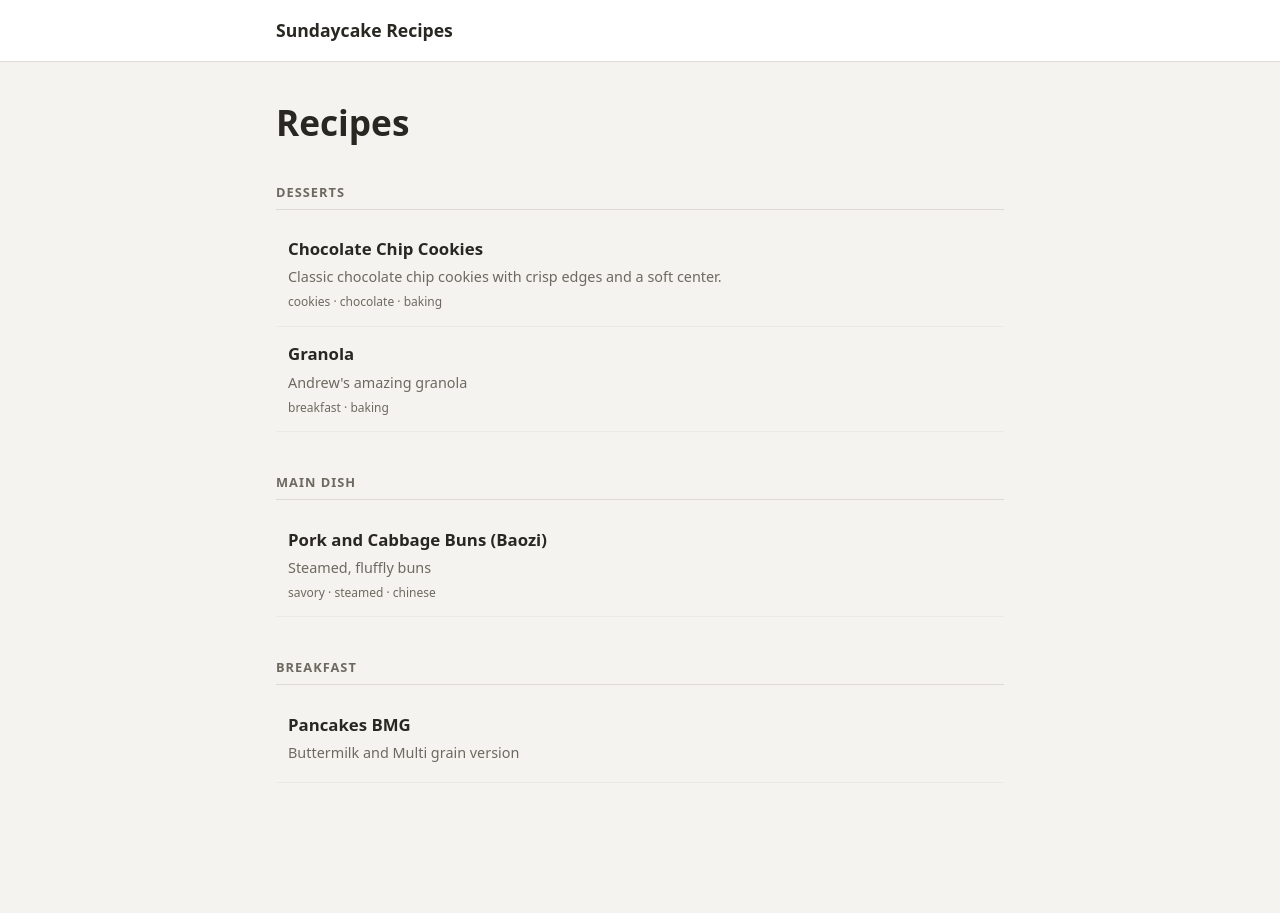
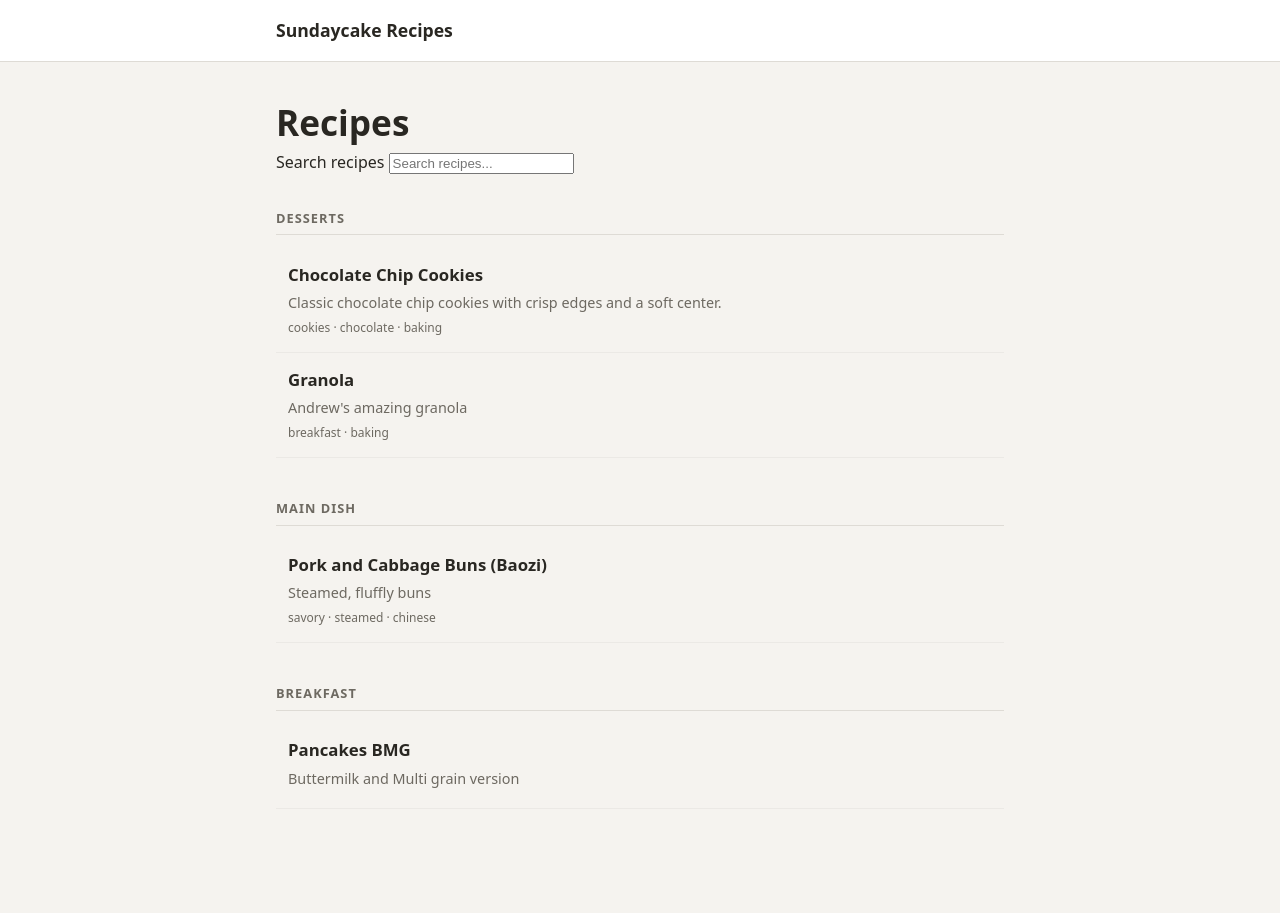
Before and after one commit to sundaycake/recipes, a Jekyll site: the page built from index.md, in a window 1280 px wide. Built offline with Jekyll 4.4.1, drawn with Linux system fonts in a browser that asks for light colours.

Commit message:
Update index.md

```diff
--- a/index.md
+++ b/index.md
@@ -7,55 +7,80 @@ title: Recipes
 
     <header class="recipe-index-header">
         <h1>Recipes</h1>
+
+        <label class="recipe-search-label" for="recipe-search">
+            Search recipes
+        </label>
+
+        <input
+            id="recipe-search"
+            class="recipe-search"
+            type="search"
+            placeholder="Search recipes..."
+            autocomplete="off"
+        >
     </header>
 
-    {% assign categories = site.recipes | map: "category" | uniq | sort %}
 
-    {% for category in categories %}
+    <div id="recipe-results">
 
-        <section class="recipe-index-category">
+        {% assign categories = site.recipes | map: "category" | uniq | sort %}
 
-            <h2>{{ category }}</h2>
+        {% for category in categories %}
 
-            <div class="recipe-index-list">
+            <section
+                class="recipe-index-category"
+                data-category="{{ category | escape }}"
+            >
 
-                {% assign category_recipes = site.recipes
-                    | where: "category", category
-                    | sort: "recipe" %}
+                <h2>{{ category }}</h2>
 
-                {% for recipe in category_recipes %}
+                <div class="recipe-index-list">
 
-                    <a
-                        class="recipe-index-item"
-                        href="{{ recipe.url | relative_url }}"
-                    >
+                    {% assign category_recipes = site.recipes
+                        | where: "category", category
+                        | sort: "recipe" %}
 
-                        <div class="recipe-index-name">
-                            {{ recipe.recipe }}
-                        </div>
+                    {% for recipe in category_recipes %}
 
-                        {% if recipe.description %}
-                            <div class="recipe-index-description">
-                                {{ recipe.description }}
+                        <a
+                            class="recipe-index-item"
+                            href="{{ recipe.url | relative_url }}"
+                            data-search="{{ recipe.recipe | append: ' ' | append: recipe.description | append: ' ' | append: recipe.category | append: ' ' | append: recipe.tags | join: ' ' | escape }}"
+                        >
+
+                            <div class="recipe-index-name">
+                                {{ recipe.recipe }}
                             </div>
-                        {% endif %}
 
-                        {% if recipe.tags %}
-                            <div class="recipe-index-tags">
-                                {% for tag in recipe.tags %}
-                                    <span>{{ tag }}</span>{% unless forloop.last %} · {% endunless %}
-                                {% endfor %}
-                            </div>
-                        {% endif %}
+                            {% if recipe.description %}
+                                <div class="recipe-index-description">
+                                    {{ recipe.description }}
+                                </div>
+                            {% endif %}
 
-                    </a>
+                            {% if recipe.tags %}
+                                <div class="recipe-index-tags">
+                                    {% for tag in recipe.tags %}
+                                        <span>{{ tag }}</span>{% unless forloop.last %} · {% endunless %}
+                                    {% endfor %}
+                                </div>
+                            {% endif %}
 
-                {% endfor %}
+                        </a>
 
-            </div>
+                    {% endfor %}
 
-        </section>
+                </div>
 
-    {% endfor %}
+            </section>
+
+        {% endfor %}
+
+        <p id="no-results" class="recipe-no-results" hidden>
+            No recipes found.
+        </p>
+
+    </div>
 
 </div>
```
